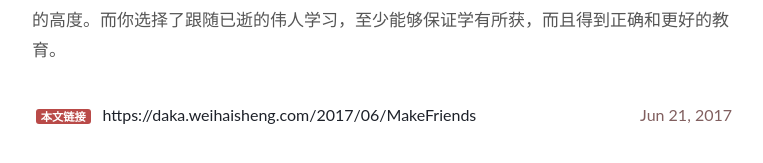
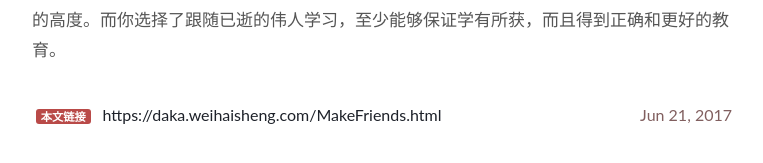
Before and after one commit to Turbo-Snail/ReadingCard, a Jekyll site: the page built from _posts/2017-06-21-MakeFriends.md, in a window 1280 px wide. Shown: the part 557-720 px from the top of the page, without its empty margins (258-1021 px from the left). Built offline with Jekyll 4.4.1, drawn with Linux system fonts in a browser that asks for light colours; comment, search, counter and statistics services are not loaded.

Commit message:
Update _config.yml

```diff
--- a/_config.yml
+++ b/_config.yml
@@ -1,5 +1,5 @@
 markdown: kramdown
-permalink: /:year/:month/:title
+permalink: /:title.html
 title: 打卡备忘录
 url: https://daka.weihaisheng.com/
 subscribe: https://daka.weihaisheng.com/feed
```
